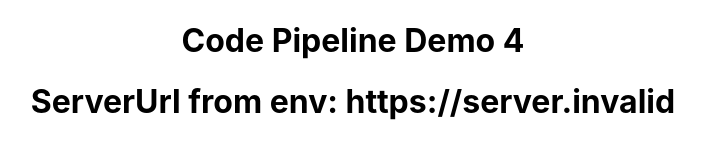
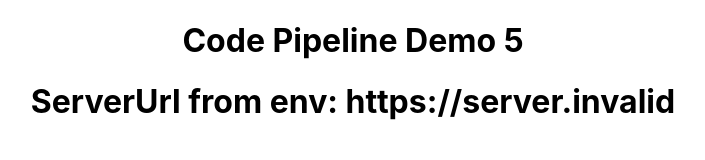
Before and after one commit to elsonlim-tw/pipeline-demo-ui, a React (Create React App) app: page / in a window 1280 px wide. Shown: the top 160 px of the page, without its empty margins (287-992 px from the left). Built offline with nearby package versions, Linux system fonts and the light colour scheme; no server answers.

Commit message:
Update UI to v5

```diff
--- a/src/App.js
+++ b/src/App.js
@@ -4,7 +4,7 @@ import "./App.css";
 function App() {
   return (
     <div className="App">
-      <h1>Code Pipeline Demo 4</h1>
+      <h1>Code Pipeline Demo 5</h1>
       <h1>
         ServerUrl from env:{" "}
         {process.env.REACT_APP_SERVER_URL || (
```
